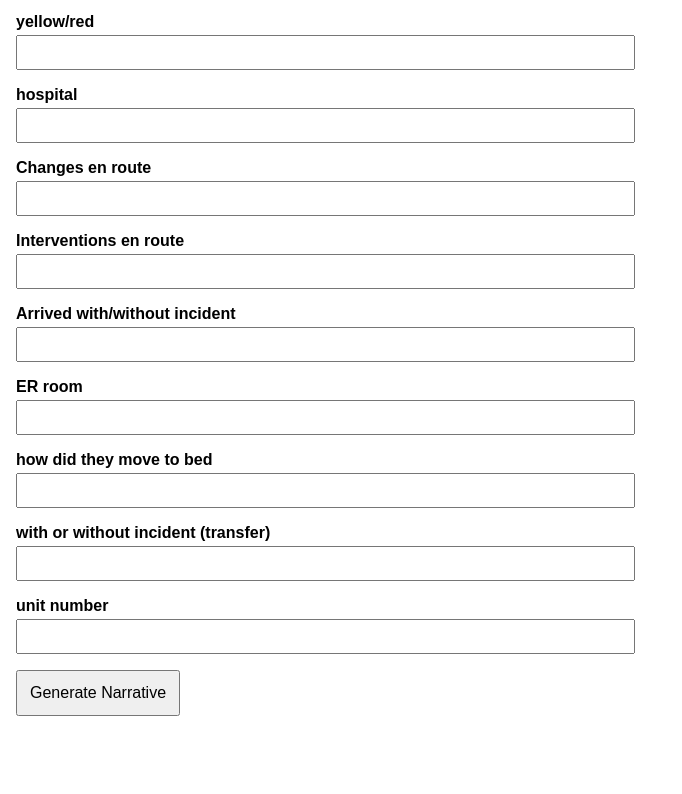
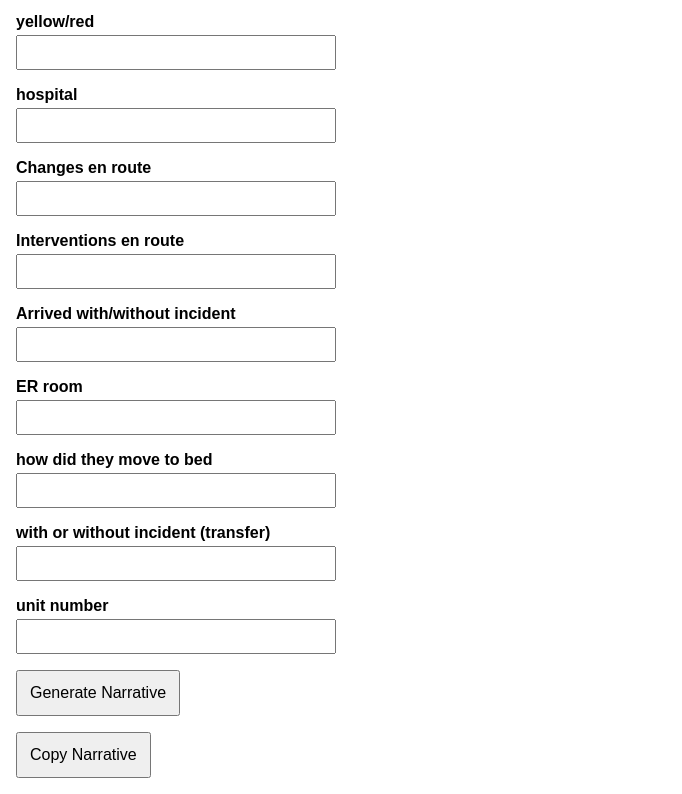
Before and after one commit to coastalmedic70/epcr, a plain HTML site: page index.html in a window 1280 px wide. Shown: the part 2131-2925 px from the top of the page, without its empty margins (0-682 px from the left). Before the commit the page ends 2863 px from the top, so only its background shows below. Drawn offline with Linux system fonts and the light colour scheme.

Commit message:
Update index.html

```diff
--- a/index.html
+++ b/index.html
@@ -1,4 +1,3 @@
-
 <!DOCTYPE html>
 <html lang="en">
 <head>
@@ -46,7 +45,7 @@
 </head>
 <body>
   <h2>ePCR Narrative Generator</h2>
-  <div class="container">
+  <div class="container" style="margin-right: 50%;">
     <form id="epcr-form">
       <label>Number <input type="text" name="Number"></label>
       <label>Address <input type="text" name="Address"></label>
@@ -86,10 +85,10 @@
       <label>with or without incident (transfer) <input type="text" name="Transfer"></label>
       <label>unit number <input type="text" name="unit number"></label>
       <button type="button" onclick="generateNarrative()">Generate Narrative</button>
+      <button type="button" onclick="copyToClipboard()">Copy Narrative</button>
     </form>
 
-    <div id="output"></div>
-  </div>
+    <div id="output" style="position: fixed; top: 1rem; right: 1rem; width: 48%; height: 96vh; overflow-y: auto;"></div>
 
   <script>
     function generateNarrative() {
@@ -120,6 +119,13 @@ MCEMS A${values['unit number']} back in service.
 
       document.getElementById('output').textContent = narrative;
     }
-  </script>
+
+    function copyToClipboard() {
+      const output = document.getElementById('output');
+      navigator.clipboard.writeText(output.textContent)
+        .then(() => alert('Narrative copied to clipboard!'))
+        .catch(err => alert('Failed to copy text: ' + err));
+    }
+    </script>
 </body>
 </html>
```
